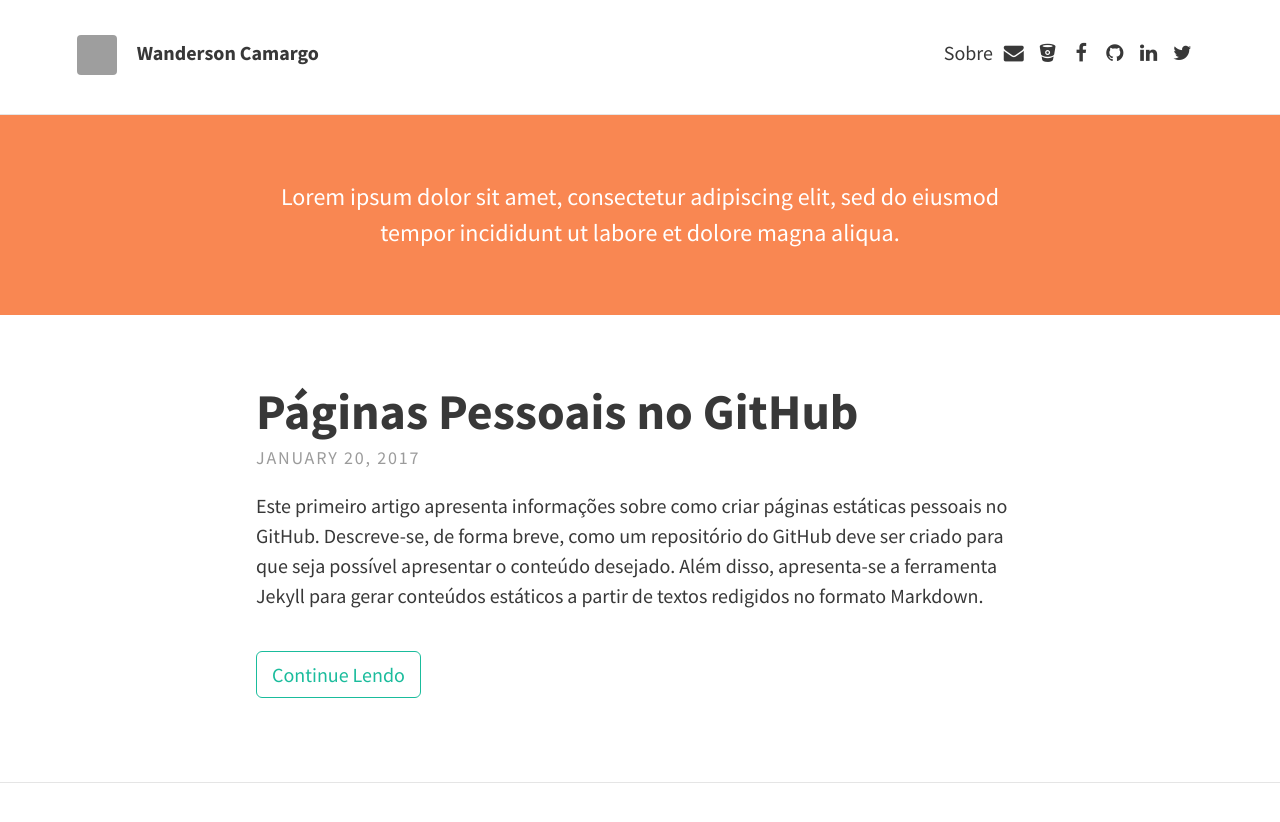
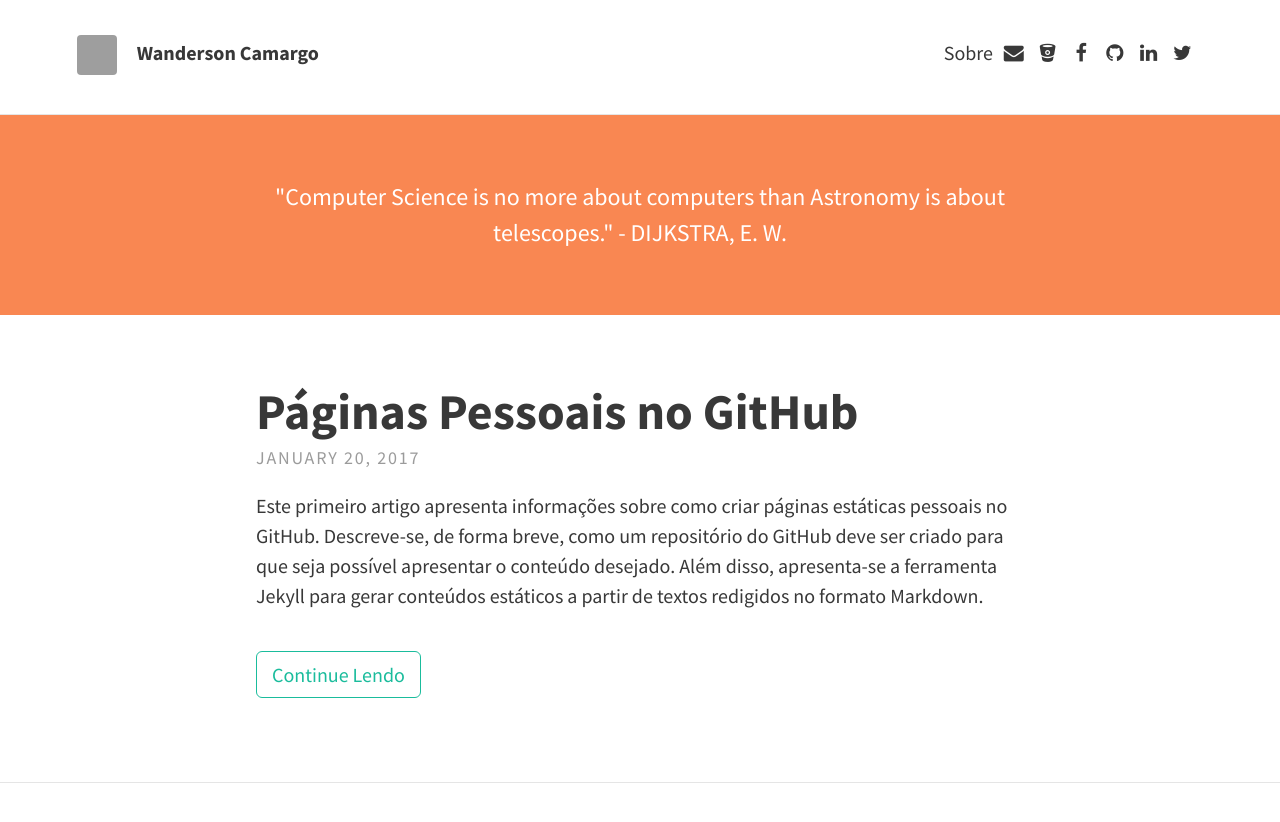
Before and after one commit to wandersonwhcr/wandersonwhcr.github.io, a Jekyll site: the page built from index.html, in a window 1280 px wide. Shown: the top 822 px of the page. Built offline with Jekyll 4.4.1, drawn with Linux system fonts in a browser that asks for light colours; nearby versions of some CDN libraries; the list of posts is cut into pages by our own code; grey boxes are pictures that could not be loaded.

Commit message:
Adiciona uma frase inicial

```diff
--- a/_config.yml
+++ b/_config.yml
@@ -11,7 +11,7 @@ theme_settings:
         Programador PHP Zend Framework
 
     header_text: >
-        <p>Lorem ipsum dolor sit amet, consectetur adipiscing elit, sed do eiusmod tempor incididunt ut labore et dolore magna aliqua.</p>
+        <p>"Computer Science is no more about computers than Astronomy is about telescopes." - DIJKSTRA, E. W.</p>
 
     rss: false
     email_address: wandersonwhcr@gmail.com
```
